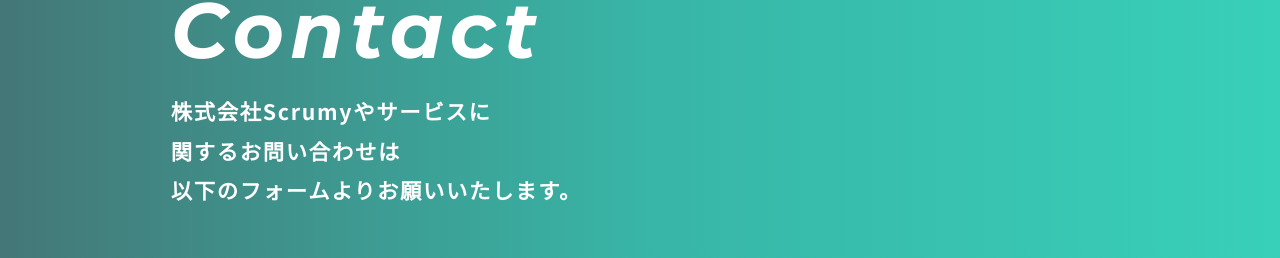
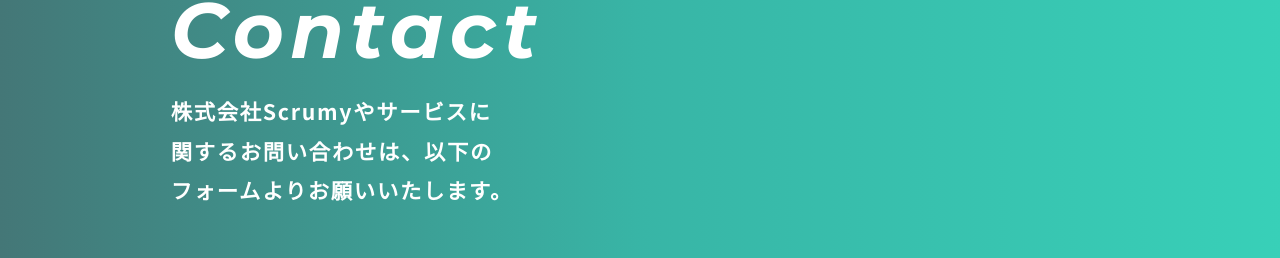
Before and after one commit to podev826/NEXT-scrumy-HP, a Next.js app: page /contact in a window 1280 px wide. Shown: the part 255-513 px from the top of the page. Built offline with nearby package versions, Linux system fonts and the light colour scheme; no server answers.

Commit message:
'[fix]spの文章の改行'

```diff
--- a/src/components/Elements/SubVisual/PrimarySubVisual.tsx
+++ b/src/components/Elements/SubVisual/PrimarySubVisual.tsx
@@ -46,27 +46,30 @@ export const PrimarySubVisual: FC<PrimarySubVisualProps> = ({ content }) => {
               >
                 {content.title}
               </Text>
-
+              <Text as="span" display={{ base: 'block', xl: 'inline' }}>
                 <Text
-                fontSize={{ base: '5.333vw', md: '1.667vw', '2xl': '2xl' }}
+                  fontSize={{ base: '4.5vw', md: '1.667vw', '2xl': '2xl' }}
                   fontWeight="bold"
                   lineHeight="1.667"
+                  display="inline-block"
                   mt={{ base: 4, md: 1 }}
                   color="white"
                 >
                   {content.text1}
                 </Text>
                 <Text
-                fontSize={{ base: '5.333vw', md: '1.667vw', '2xl': '2xl' }}
+                  fontSize={{ base: '4.5vw', md: '1.667vw', '2xl': '2xl' }}
                   fontWeight="bold"
                   lineHeight="1.667"
+                  display="inline-block"
                   mt={{ base: 4, md: 1 }}
                   color="white"
                 >
                   {content.text2}
                 </Text>
+              </Text>
               <Text
-                fontSize={{ base: '5.333vw', md: '1.667vw', '2xl': '2xl' }}
+                fontSize={{ base: '4.5vw', md: '1.667vw', '2xl': '2xl' }}
                 fontWeight="bold"
                 lineHeight="1.667"
                 mt={{ base: 4, md: 1 }}
--- a/src/configs/Common/SubVisual/SubVisual.ts
+++ b/src/configs/Common/SubVisual/SubVisual.ts
@@ -37,8 +37,8 @@ export const SUB_VISUAL_LIST: SubVisualListProps = {
   contact: {
     title: 'Contact',
     text1: '株式会社Scrumyやサービスに',
-    text2: '関するお問い合わせは',
-    text3: '以下のフォームよりお願いいたします。',
+    text2: '関するお問い合わせは、以下の',
+    text3: 'フォームよりお願いいたします。',
     image: {
       pc: '/images/contact/contact_sub-visual_pc.jpg',
       sp: '/images/contact/contact_sub-visual_sp.jpg',
```
Lines whose indentation alone changed are shown as unchanged.
